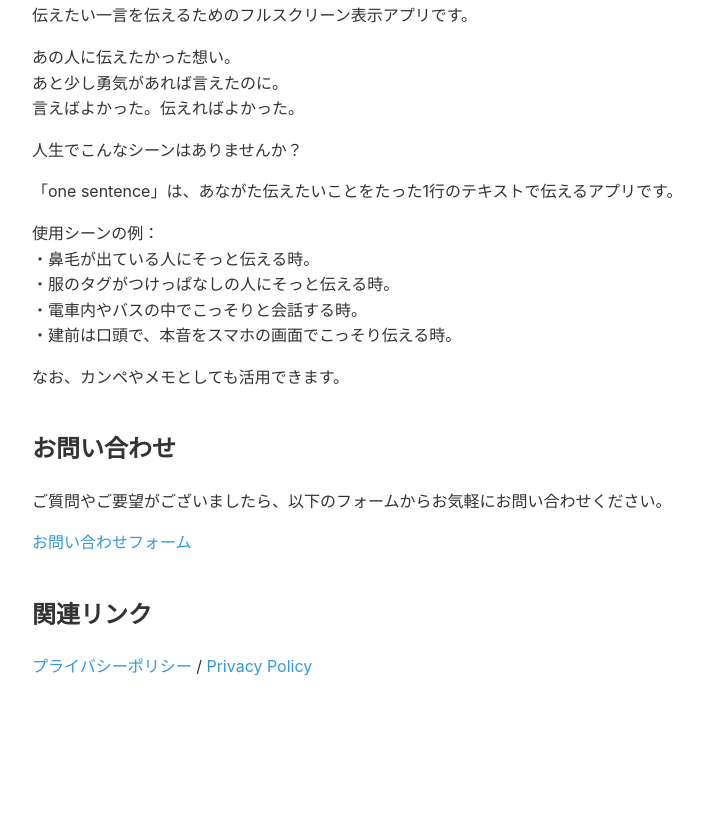
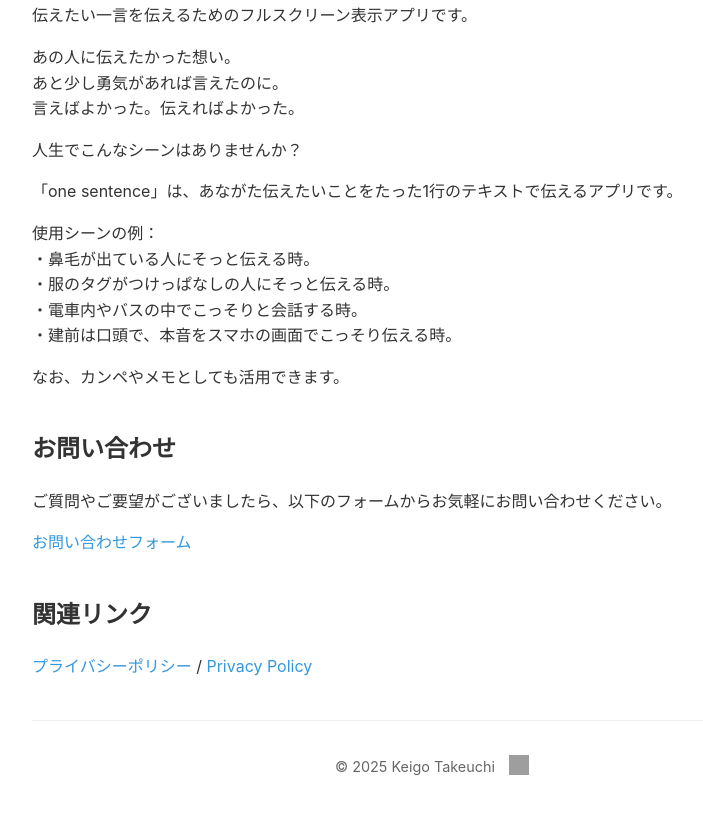
Before and after one commit to tkg-geek/one_sentence_support, a plain HTML site: page index.html in a window 1280 px wide. Shown: the part 651-1470 px from the top of the page, without its empty margins (208-911 px from the left). Before the commit the page ends 1391 px from the top, so only its background shows below. Drawn offline with Linux system fonts and the light colour scheme; grey boxes are pictures that could not be loaded.

Commit message:
copyright

```diff
--- a/index.html
+++ b/index.html
@@ -33,6 +33,25 @@
             height: auto;
             margin: 20px 0;
             display: block;
+        }
+        .footer {
+            text-align: center;
+            padding: 20px 0;
+            border-top: 1px solid #eee;
+            margin-top: 40px;
+            font-size: 0.9em;
+            color: #666;
+        }
+        .social-link {
+            display: inline-block;
+            margin-left: 10px;
+            vertical-align: middle;
+        }
+        .social-link img {
+            width: 20px;
+            height: 20px;
+            margin: 0;
+            display: inline-block;
         }
     </style>
 </head>
@@ -72,12 +91,21 @@
     <div class="container">
         <h2>お問い合わせ</h2>
         <p>ご質問やご要望がございましたら、以下のフォームからお気軽にお問い合わせください。</p>
-        <p><a href="[Googleフォームのリンクを入れてください]" target="_blank">お問い合わせフォーム</a></p>
+        <p><a href="https://docs.google.com/forms/d/1OyQlAhYxcES44EoAkyck6jqPyPkqkX3fsPbRoC0sT3Q/preview" target="_blank">お問い合わせフォーム</a></p>
     </div>
 
     <div class="container">
         <h2>関連リンク</h2>
         <p><a href="privacy-policy.html">プライバシーポリシー</a> / <a href="privacy-policy-en.html">Privacy Policy</a></p>
     </div>
+
+    <footer class="footer">
+        <p>
+            © 2025 Keigo Takeuchi
+            <a href="https://x.com/tkg_geek" target="_blank" class="social-link">
+                <img src="https://abs.twimg.com/responsive-web/client-web/icon-svg.168b89da.svg" alt="X（旧Twitter）">
+            </a>
+        </p>
+    </footer>
 </body>
 </html>
```
